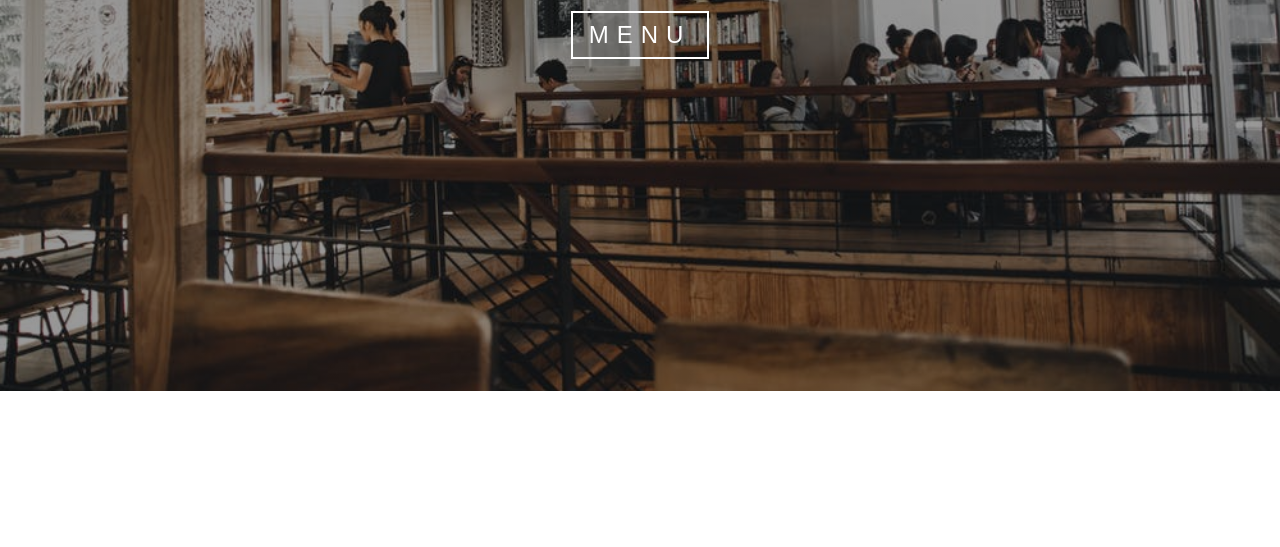
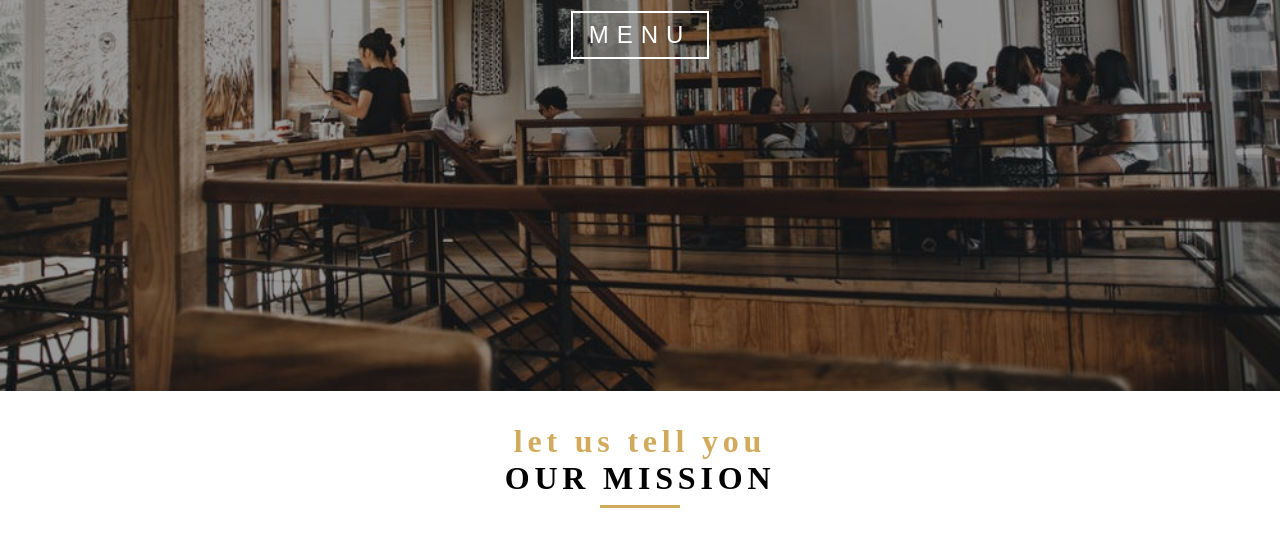
Before and after one commit to pratimatamra60/gatsby-website, a Gatsby site: page / in a window 1280 px wide. Shown: the part 409-956 px from the top of the page. Before the commit the page ends 800 px from the top, so only its background shows below. Built offline with nearby package versions, Linux system fonts and the light colour scheme; Gatsby itself is replaced by a stand-in of ours.

Commit message:
section component added

```diff
--- /dev/null
+++ b/src/components/HomePageComponent/QuickInfo.js
@@ -0,0 +1,12 @@
+import React, { Component } from 'react'
+import {Section, Title} from '../../utils'
+
+export default class QuickInfo extends Component {
+  render() {
+    return (
+      <Section>
+        <Title message = "let us tell you" title ="our mission"></Title>
+      </Section>
+    )
+  }
+}
--- a/src/pages/index.js
+++ b/src/pages/index.js
@@ -7,6 +7,7 @@ import Layout from "../components/layout"
 import SEO from "../components/seo"
 import {HomeHeader, Banner, BannerButton} from "../utils"
 import img from '../images/bcg/homeBcg.jpeg'
+import QuickInfo from '../components/HomePageComponent/QuickInfo'
 
 
 const IndexPage = () => (
@@ -17,6 +18,7 @@ const IndexPage = () => (
     <BannerButton style = {{margin:'2rem auto'}}>Menu</BannerButton>
     </Banner>
     </HomeHeader>
+    <QuickInfo></QuickInfo>
   </Layout>
 )
 
--- /dev/null
+++ b/src/utils/Section.js
@@ -0,0 +1,6 @@
+import styled from 'styled-components';
+export const Section = styled.section`
+    padding:2rem 0;
+    width:90vw;
+    margin: 0 auto;
+`
--- /dev/null
+++ b/src/utils/Title.js
@@ -0,0 +1,40 @@
+import React from 'react'
+import styled from 'styled-components'
+import {styles} from '../utils'
+
+export function Title({title, message}) {
+  return (
+    <TitleWrapper>
+      <h3 className="message">{message}</h3>
+      <h1 className="title">{title}</h1>
+      <div className = "underline"></div>
+    </TitleWrapper>
+  )
+}
+
+Title.defaultProps = {
+    message: 'our message',
+    title: 'out title'
+}
+const TitleWrapper = styled.div`
+    text-align: center;
+    .message {
+        ${styles.textSlanted};
+        ${styles.letterSpacing({spacing:'0.3rem'})};
+        font-size: 2rem;
+        color: ${styles.colors.mainYellow};
+    }
+    .title {
+        ${styles.letterSpacing({spacing: '0.3rem'})};
+        font-size: 2rem;
+        text-transform:uppercase;
+    }
+
+    .underline {
+        width:5rem;
+        height: 0.2rem;
+        background: ${styles.colors.mainYellow};
+        margin: 0.5rem auto;
+    }
+
+`
--- a/src/utils/index.js
+++ b/src/utils/index.js
@@ -2,4 +2,7 @@ import * as styles from './styles'
 import {HomeHeader, PageHeader} from './Header'
 import Banner from './Banner'
 import {BannerButton} from './Button'
-export {styles, HomeHeader, PageHeader, Banner, BannerButton}
+import {Section} from './Section'
+import {Title} from './Title'
+
+export {styles, HomeHeader, PageHeader, Banner, BannerButton, Section, Title}
```
